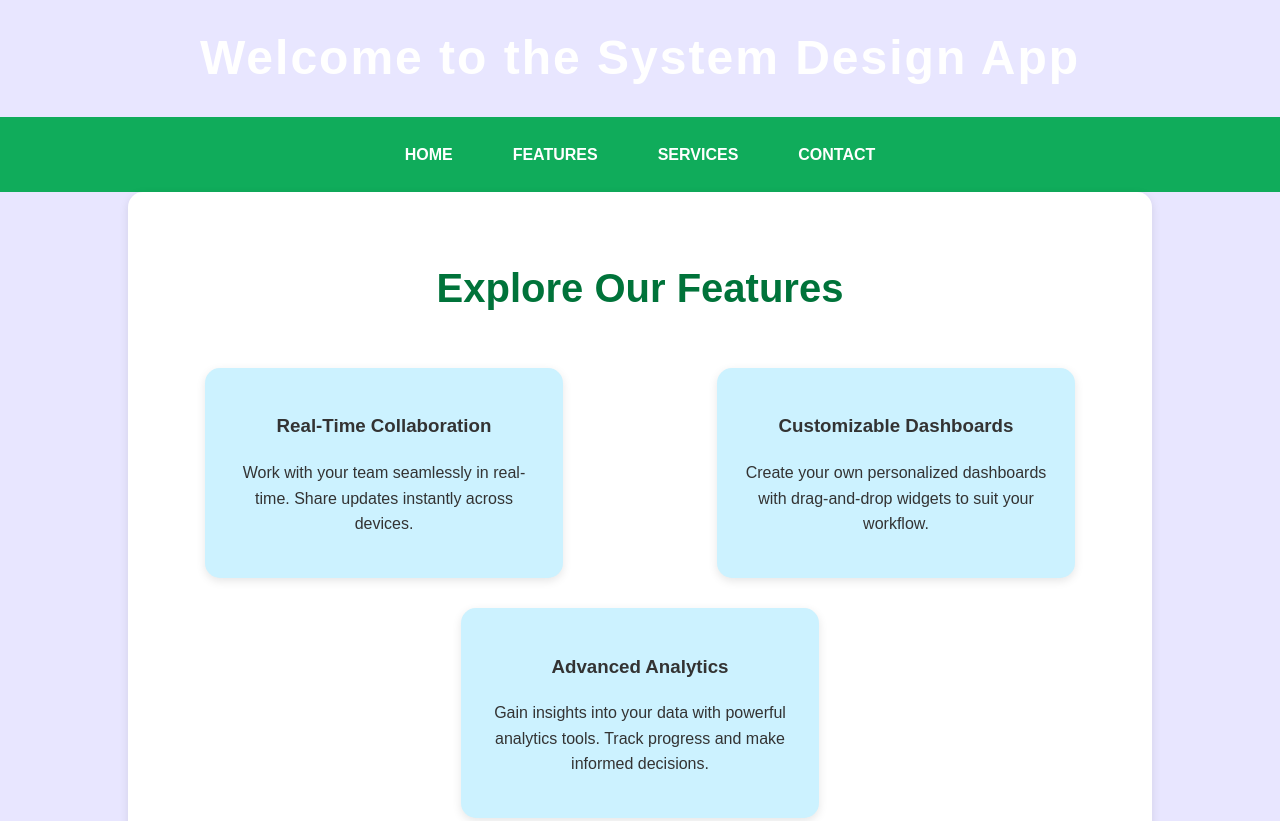
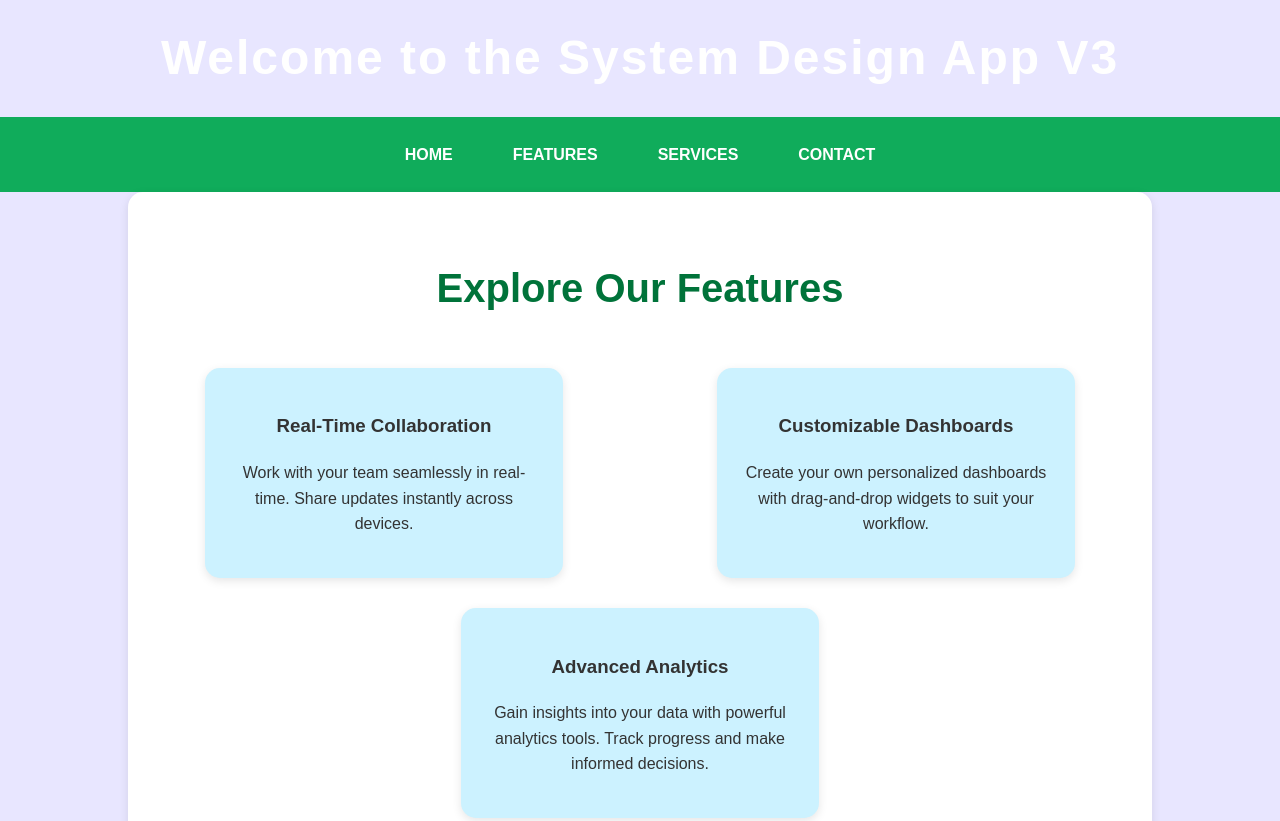
Before and after one commit to bidhan085/mycicddemo, a plain HTML site: page index.html in a window 1280 px wide. Shown: the top 821 px of the page. Drawn offline with Linux system fonts and the light colour scheme.

Commit message:
Update index.html

```diff
--- a/index.html
+++ b/index.html
@@ -110,7 +110,7 @@
 
     <header>
         <div class="container">
-            <h1>Welcome to the System Design App</h1>
+            <h1>Welcome to the System Design App V3</h1>
         </div>
     </header>
 
```
